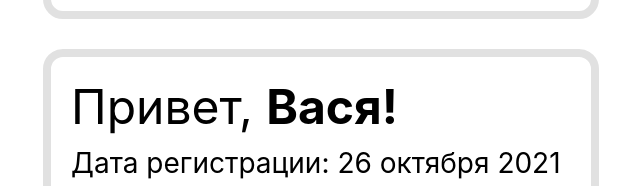
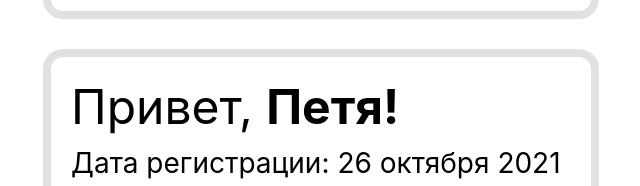
Before and after one commit to frontlake/react-mentoring, a React (Create React App) app: page / in a window 1280 px wide. Shown: the part 204-390 px from the top of the page, without its empty margins (319-959 px from the left). Built offline with nearby package versions, Linux system fonts and the light colour scheme.

Commit message:
Добавил проверку на на случай отсутствия пропсов

```diff
--- a/src/tutorial-1/App.js
+++ b/src/tutorial-1/App.js
@@ -10,9 +10,11 @@ const Profile = (props) => {
   return (
     <div className="card">
       <h1 className="heading">
-        Привет, <b>{props.name}!</b>
+        Привет, <b>{props.name ? props.name : 'Аноним'}!</b>
       </h1>
-      <p className="text">Дата регистрации: {props.registeredAt}</p>
+      <p className="text">
+        Дата регистрации: {props.registeredAt ? props.registeredAt : 'неизвестно.'}
+      </p>
     </div>
   );
 };
@@ -22,9 +24,11 @@ class ClassProfile extends React.Component {
     return (
       <div className="card">
         <h1 className="heading">
-          Привет, <b>{this.props.name}!</b>
+          Привет, <b>{this.props.name ? this.props.name : 'Аноним'}!</b>
         </h1>
-        <p className="text">Дата регистрации: {this.props.registeredAt}</p>
+        <p className="text">
+          Дата регистрации: {this.props.registeredAt ? this.props.registeredAt : 'неизвестно.'}
+        </p>
       </div>
     );
   }
@@ -34,7 +38,7 @@ function App() {
   return (
     <div className="container">
       <Profile name="Вася" registeredAt={getCurrentDate()} />
-      <ClassProfile name="Вася" registeredAt={getCurrentDate()} />
+      <ClassProfile name="Петя" registeredAt={getCurrentDate()} />
     </div>
   );
 }
```
